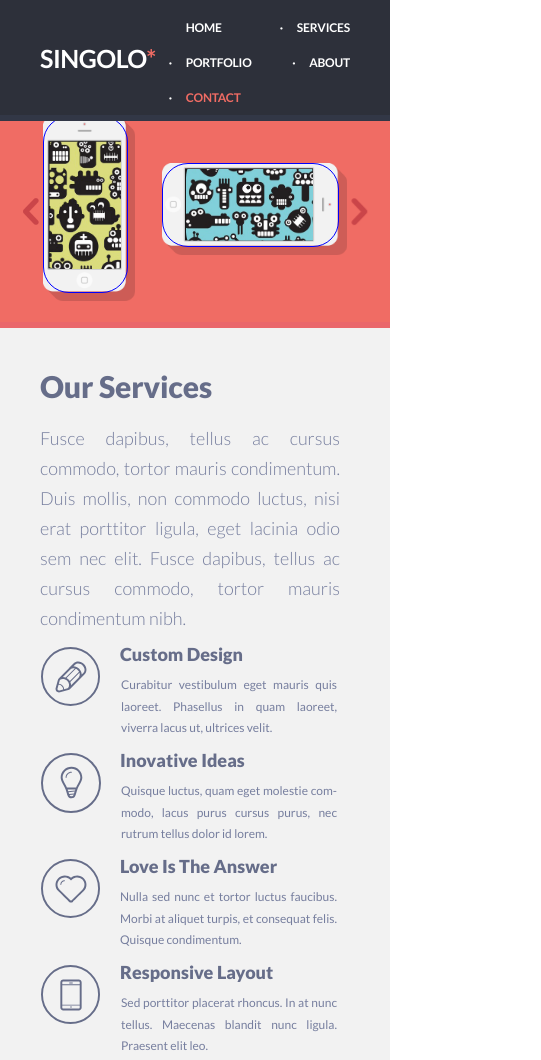
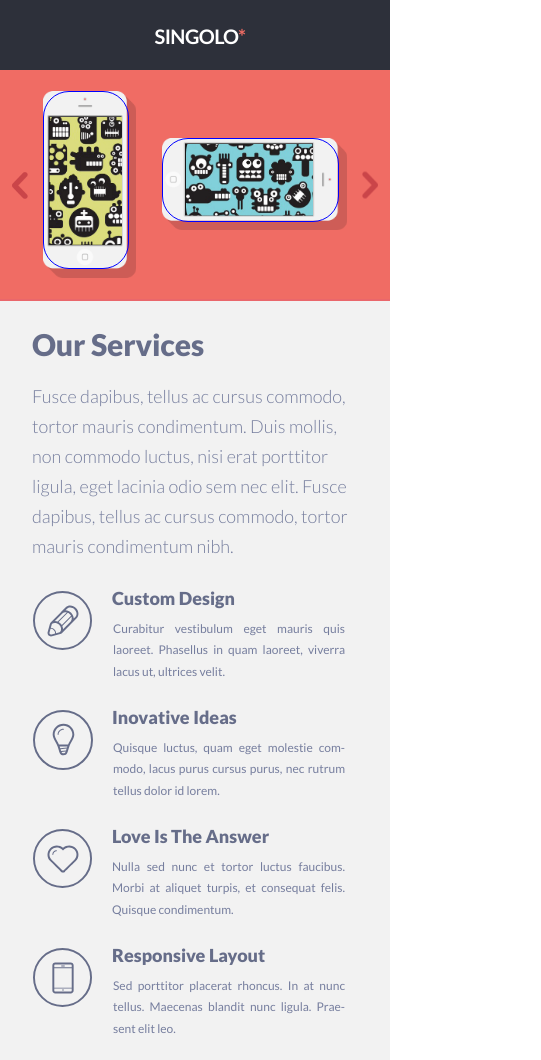
Before and after one commit to Musmen/singolo, a website built with webpack: page index.html in a window 390 px wide. Shown: the top 1060 px of the page, 541 px wide, since content can reach past the window. Built offline with nearby package versions, Linux system fonts and the light colour scheme; files whose address does not match are found by name.

Commit message:
feat: add styles for mobile

```diff
--- a/scss/about/about.scss
+++ b/scss/about/about.scss
@@ -14,6 +14,13 @@
     // min-height: 87vw;
     padding-right: 40px;
   }
+
+  @include media-tablet {
+    padding-right: 30px;
+    padding-left: 30px;
+
+    border-bottom: 0;
+  }
 }
 
 .about__title {
@@ -24,7 +31,7 @@
 
   @include media-desktop {
     // max-height: calc(((100vw - 120px)/3)*4 + 250px);
-    padding-top: 52px;
+    padding-top: 33px;
   }
 }
 
@@ -45,6 +52,12 @@
     text-align: justify;
     letter-spacing: -0.03em;
   }
+
+  @include media-tablet {
+    padding-right: 20px;
+
+    text-align: left;
+  }
 }
 
 .about__sentence {
@@ -63,6 +76,12 @@
 
   @include media-desktop {
     padding-top: 38px;
+  }
+
+  @include media-tablet {
+    flex-direction: column;
+
+    padding-top: 24px;
   }
 }
 
@@ -87,6 +106,10 @@
     width: 100%;
     height: auto;
   }
+
+  @include media-tablet {
+    padding-bottom: 5px;
+  }
 }
 
 .card_second {
@@ -96,6 +119,10 @@
 .card_third {
   @include media-desktop {
     padding-right: 0;
+  }
+
+  @include media-tablet {
+    margin-bottom: 11px;
   }
 }
 
@@ -162,6 +189,10 @@
     margin-bottom: 68px;
     padding-top: 10px;
   }
+
+  @include media-tablet {
+    margin-bottom: 35px;
+  }
 }
 
 .social__item {
--- a/scss/common/common.scss
+++ b/scss/common/common.scss
@@ -1,5 +1,6 @@
 html {
   font-family: "Lato-Regular", "Arial", "sans-serif";
+  font-size: 16px;
 
   scroll-behavior: smooth;
 }
--- a/scss/feedback/feedback.scss
+++ b/scss/feedback/feedback.scss
@@ -11,6 +11,11 @@
   background-color: #f06c64;
 
   border-bottom: 6px solid #ea676b;
+
+  @include media-tablet {
+    padding-left: 30px;
+    padding-right: 30px;
+  }
 }
 
 .feedback__title {
@@ -21,6 +26,10 @@
 
   @include media-desktop {
     padding-top: 52px;
+  }
+
+  @include media-tablet {
+    padding-top: 44px;
   }
 }
 
@@ -38,6 +47,12 @@
   @include media-desktop {
     margin-bottom: 24px;
   }
+
+  @include media-tablet {
+    padding-right: 10px;
+
+    text-align: left;
+  }
 }
 
 .two-columns-layout {
@@ -46,6 +61,10 @@
   display: flex;
   justify-content: space-between;
   flex: 1;
+
+  @include media-tablet {
+    flex-direction: column;
+  }
 }
 
 .feedback__form {
@@ -62,6 +81,10 @@
   @include media-desktop {
     width: 71vw;
     margin-right: 28px;
+  }
+
+  @include media-tablet {
+    width: 100%;
   }
 }
 
@@ -178,6 +201,10 @@
   @include media-desktop {
     margin-bottom: 17px;
   }
+
+  @include media-tablet {
+    margin-bottom: 12px;
+  }
 }
 
 .form__submit {
@@ -209,6 +236,12 @@
   @include media-desktop {
     margin-bottom: 40px;
   }
+
+  @include media-tablet {
+    width: 100%;
+    min-height: 50px;
+    margin-bottom: 33px;
+  }
 }
 
 .feedback__contacts {
@@ -218,6 +251,10 @@
 
   @include media-desktop {
     width: 35vw;
+  }
+
+  @include media-tablet {
+    width: 100%;
   }
 }
 
@@ -256,6 +293,16 @@
   display: -webkit-box;
   display: -ms-flexbox;
   display: flex;
+
+  &:last-child {
+    @include media-tablet {
+      margin-bottom: 34px;
+    }
+  }
+
+  @include media-tablet {
+    margin-bottom: 4px;
+  }
 }
 
 .contacts__link {
--- a/scss/footer/footer.scss
+++ b/scss/footer/footer.scss
@@ -25,6 +25,10 @@
   line-height: 18px;
   font-family: "Lato-Regular", "Arial", sans-serif;
   font-weight: 900;
+
+  @include media-tablet {
+    display: none;
+  }
 }
 
 .footer__social {
@@ -34,6 +38,11 @@
   margin-right: 10px;
 
   user-select: none;
+
+  @include media-tablet {
+    width: 100%;
+    justify-content: center;
+  }
 }
 
 .footer__social .social__item {
--- a/scss/header/header.scss
+++ b/scss/header/header.scss
@@ -2,6 +2,10 @@
   min-height: 95px;
 
   user-select: none;
+
+  @include media-tablet {
+    min-height: 70px;
+  }
 }
 
 .header__wrapper {
@@ -27,6 +31,16 @@
 
   transform: translateX(-50%);
   z-index: 10;
+
+  @include media-tablet {
+    justify-content: center;
+    align-items: flex-start;
+    min-height: 70px;
+    padding-top: 24px;
+    padding-left: 40px;
+
+    border: 0;
+  }
 }
 
 .logo {
@@ -34,6 +48,12 @@
 
   font-size: 25px;
   letter-spacing: -0.02em;
+
+  @include media-tablet {
+    font-size: 20px;
+    letter-spacing: -0.03em;
+    line-height: 24px;
+  }
 }
 
 .logo__link {
@@ -47,6 +67,12 @@
   color: #ffffff;
 
   text-transform: uppercase;
+}
+
+.navigation {
+  @include media-tablet {
+    display: none;
+  }
 }
 
 .logo__title_red,
@@ -71,6 +97,10 @@
 
   font-size: 12px;
   letter-spacing: -0.016em;
+
+  @include media-desktop {
+    padding-top: 4px;
+  }
 }
 
 .navigation__item {
--- a/scss/portfolio/portfolio.scss
+++ b/scss/portfolio/portfolio.scss
@@ -18,12 +18,26 @@
     // max-height: 2000px;
     // height: 225vw;
   // }
+
+  @include media-tablet {
+    padding-right: 25px;
+    padding-left: 25px;
+
+    border-bottom: 0;
+  }
 }
 
 .portfolio__title {
   font-size: 30px;
   padding-top: 60px;
   padding-left: 10px;
+
+  @include media-tablet {
+    padding-top: 42px;
+    padding-left: 5px;
+
+    letter-spacing: -0.016em;
+  }
 }
 
 .portfolio__description {
@@ -43,6 +57,14 @@
 
     line-height: 30px;
   }
+
+  @include media-tablet {
+    padding-right: 10px;
+    padding-left: 5px;
+
+    text-align: left;
+    letter-spacing: 0.005em;
+  }
 }
 
 .tags__list {
@@ -53,12 +75,17 @@
 
   padding-left: 11px;
   padding-top: 16px;
-  padding-bottom: 14px;
+  padding-bottom: 12px;
 
   user-select: none;
 
   @include media-desktop {
-    padding-top: 11px;
+    padding-top: 12px;
+  }
+
+  @include media-tablet {
+    padding-top: 16px;
+    padding-left: 5px;
   }
 }
 
@@ -122,11 +149,11 @@
   -ms-grid-rows: 1fr 20px 1fr 20px 1fr;
   -ms-grid-columns: 1fr 10px 1fr 10px 1fr 10px 1fr;
       grid-template: 1fr 1fr 1fr / 1fr 1fr 1fr 1fr;
-  grid-column-gap: 10px;
-  grid-row-gap: 16px;
+  grid-column-gap: 15px;
+  grid-row-gap: 20px;
 
   max-height: 601px;
-  margin-bottom: 68px;
+  margin-bottom: 63px;
   padding: 5px 5px 5px 10px;
 
   overflow: hidden;
@@ -139,16 +166,18 @@
     max-height: calc(((100vw - 120px)/3)*4 + 130px);
     margin-top: 10px;
     margin-bottom: 56px;
-    padding: 5px 5px 10px 10px;
+    padding: 5px 5px 11px 10px;
   }
 
   @include media-tablet {
     grid-template: 1fr 1fr 1fr 1fr / 1fr 1fr;
-    grid-gap: 14px;
+    grid-column-gap: 13px;
+    grid-row-gap: 14px;
 
     max-height: 2000px;
-    // margin-top: 10px;
-    // padding: 5px 5px 10px 10px;
+    margin-top: 8px;
+    margin-bottom: 0;
+    padding: 5px 5px 42px 5px;
   }
 }
 
@@ -175,6 +204,10 @@
     outline: 5px solid #5f9ea0;
 
     cursor: pointer;
+
+    // @include media-tablet {
+    //   outline: 5px inset #5f9ea0;
+    // }
   }
 
   @include media-desktop {
@@ -194,4 +227,10 @@
   outline: 5px solid #F06C64;
 
   @include transition;
+
+  // @include media-tablet {
+  //   box-sizing: border-box;
+  //   border: 5px solid #F06C64;
+  //   outline: none;
+  // }
 }
--- a/scss/services/services.scss
+++ b/scss/services/services.scss
@@ -14,6 +14,13 @@
     padding: 40px;
 
     border-bottom: 0;
+  }
+
+  @include media-tablet {
+    padding-top: 25px;
+    padding-left: 32px;
+    padding-right: 32px;
+    padding-bottom: 2px;
   }
 }
 
@@ -36,7 +43,13 @@
   color: #767e9e;
 
   @include media-desktop {
-    padding-bottom: 10px;
+    padding-bottom: 12px;
+  }
+
+  @include media-tablet {
+    padding-bottom: 26px;
+
+    text-align: left;
   }
 }
 
@@ -72,6 +85,7 @@
     flex: 1 0 40%;
 
     margin: 0;
+    margin-bottom: 13px;
   }
 }
 
--- a/scss/slider/slider.scss
+++ b/scss/slider/slider.scss
@@ -25,6 +25,10 @@
   height: 100%;
 
   z-index: 7;
+
+  @include media-tablet {
+    width: 10%;
+  }
 }
 
 .button__container_right {
@@ -46,6 +50,11 @@
       background-color: #dedede;
 
       box-shadow: 1px 1px 10px 4px #dedede;
+
+      @include media-tablet {
+        transform: scale(0.8);
+      }
+
     }
   }
 }
@@ -65,6 +74,14 @@
   border-radius: 50%;
 
   @include transition;
+
+  @include media-desktop {
+    left: 30%;
+  }
+
+  @include media-tablet {
+    left: 0%;
+  }
 }
 
 .slider__button_next {
@@ -99,6 +116,10 @@
   background: url('../assets/img/slider/phone-vertical.png');
   background-repeat: no-repeat;
   background-size: contain;
+
+  @include media-tablet {
+    width: 30.5%;
+  }
 }
 
 .gallery__item_left {
@@ -188,31 +209,29 @@
 
   background-color: #f06c64;
 
-  // @include media-max-width(980px) {
-  //   height: 540px;
-  // }
+  @include media-desktop {
+    border-bottom: 4px solid #ea676b;
+  }
 
-  // @include media-max-width(930px) {
-  //   height: 510px;
-  // }
+  @include media-tablet {
+    height: 58.6vw;
 
-  // @include media-max-width(880px) {
-  //   height: 480px;
-  // }
-
-  // @include media-tablet {
-  //   height: 452px;
-  // }
-
-  // @include media-mobile {
-  //   height: 221px;
-  // }
+    border-bottom: 2px solid #ea676b;
+  }
 }
 
 .slider__item_slide2 {
   border-bottom: 6px solid #5d82e0;
 
   background-color: #648BF0;
+
+  @include media-desktop {
+    border-bottom: 4px solid #5d82e0;
+  }
+
+  @include media-tablet {
+    border-bottom: 2px solid #5d82e0;
+  }
 }
 
 .slider__active,
```
